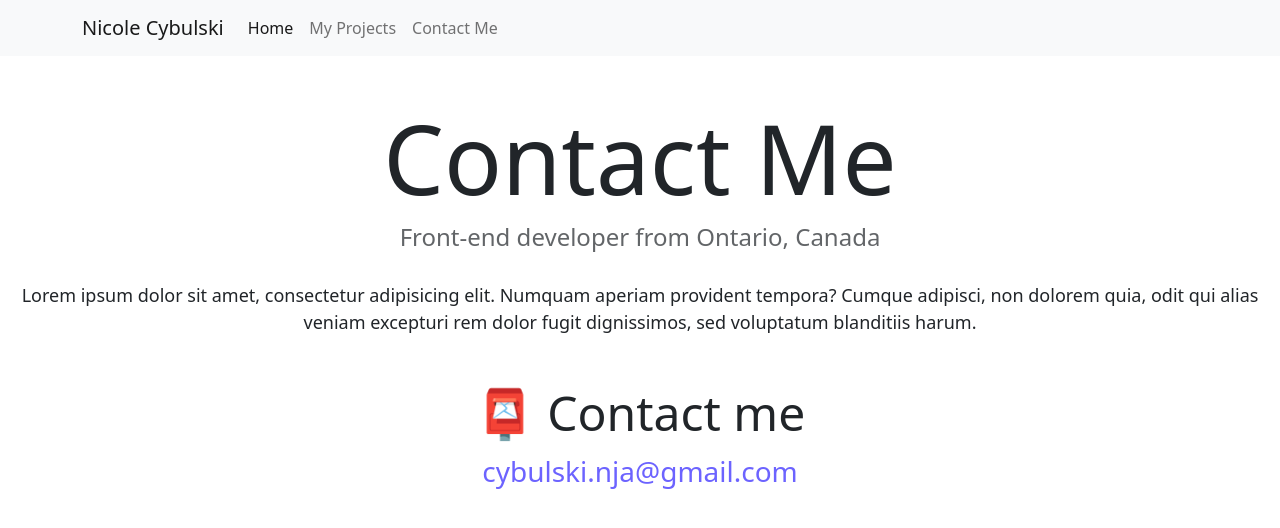
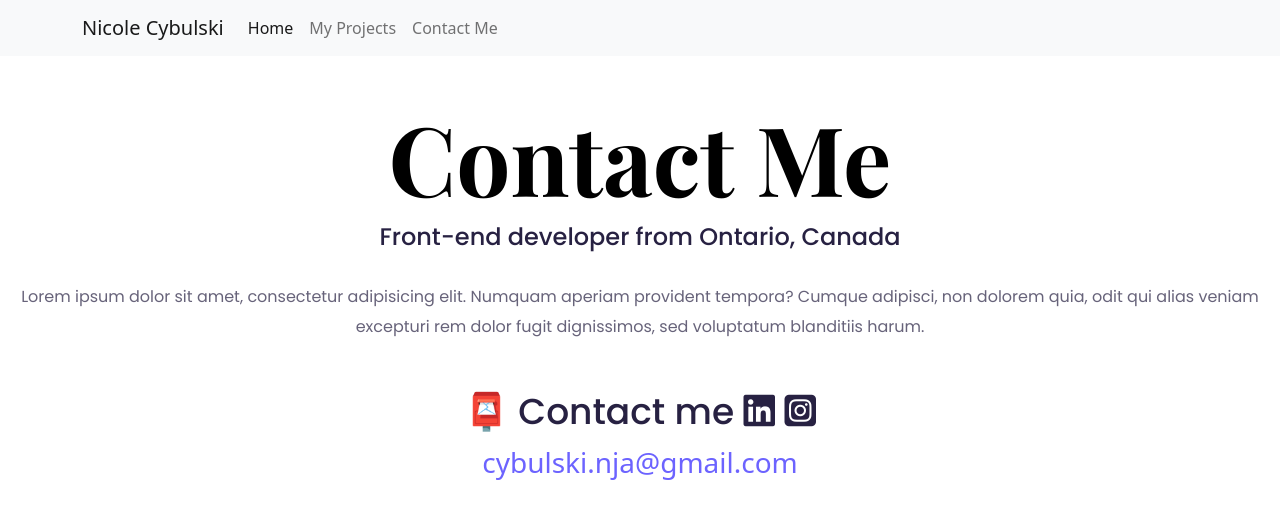
Before and after one commit to neecolacodes/Portfolio-Project, a plain HTML site: page contact.html in a window 1280 px wide. Drawn offline with nearby package versions, Linux system fonts and the light colour scheme.

Commit message:
added some google fonts

```diff
--- a/contact.html
+++ b/contact.html
@@ -8,7 +8,9 @@
       name="description"
       content="Contact page for my front-end developer portfolio"
     />
-    <title>Nicole Cybulski - Front-end Developer Portfolio Contact Me Page</title>
+    <title>
+      Nicole Cybulski - Front-end Developer Portfolio Contact Me Page
+    </title>
     <link rel="stylesheet" href="style.css" />
     <link
       href="https://cdn.jsdelivr.net/npm/bootstrap@5.1.3/dist/css/bootstrap.min.css"
@@ -16,6 +18,13 @@
       integrity="sha384-1BmE4kWBq78iYhFldvKuhfTAU6auU8tT94WrHftjDbrCEXSU1oBoqyl2QvZ6jIW3"
       crossorigin="anonymous"
     />
+    <link rel="preconnect" href="https://fonts.googleapis.com">
+<link rel="preconnect" href="https://fonts.gstatic.com" crossorigin>
+<link href="https://fonts.googleapis.com/css2?family=Playfair+Display:wght@700&family=Poppins:wght@400;500;700&display=swap" rel="stylesheet">
+    <script
+      src="https://kit.fontawesome.com/0cbf8d5e79.js"
+      crossorigin="anonymous"
+    ></script>
   </head>
   <body>
     <nav class="navbar navbar-expand-lg navbar-light bg-light fixed-top">
@@ -51,10 +60,7 @@
               >
             </li>
             <li class="nav-item">
-              <a
-                class="nav-link"
-                href="contact.html"
-                title="contact me page"
+              <a class="nav-link" href="contact.html" title="contact me page"
                 >Contact Me</a
               >
             </li>
@@ -75,7 +81,11 @@
     </div>
     <div class="container">
       <div id="contact" class="mt-5">
-        <h2 class="text-center">📮 Contact me</h2>
+        <h2 class="text-center">
+          📮 Contact me <i class="fab fa-linkedin"></i>
+          <i class="fab fa-instagram-square"></i>
+        </h2>
+
         <a
           href="mailto:cybulski.nja@gmail.com"
           class="email-link"
--- a/style.css
+++ b/style.css
@@ -16,20 +16,34 @@ h3 {
 
 h1 {
   font-size: 96px !important;
+  font-family: "Playfair Display", serif;
+  font-weight: 700;
+  line-height: 127.97px;
+  color: #000000;
 }
 
 h2 {
-  font-size: 48px !important;
+  font-family: "Poppins", sans-serif;
+  font-size: 36px !important;
+  line-height: 54px;
+  font-weight: 700;
+  color: #272142;
 }
 
 h3 {
   font-size: 24px !important;
-  opacity: 0.7;
+  line-height: 36px;
+  font-family: "Poppins", sans-serif;
+  font-weight: 400;
+  color: #272142;
 }
 
 p {
-  font-size: 18px;
-  line-height: 1.5;
+  font-family: "Poppins", sans-serif;
+  font-size: 16px;
+  line-height: 30px;
+  font-weight: 400;
+  color: rgba(39, 33, 66, 0.7);
 }
 
 .navigation-links {
```
Also changed, not shown: index.html (+11 -1 lines), projects.html (+4 -0 lines).
